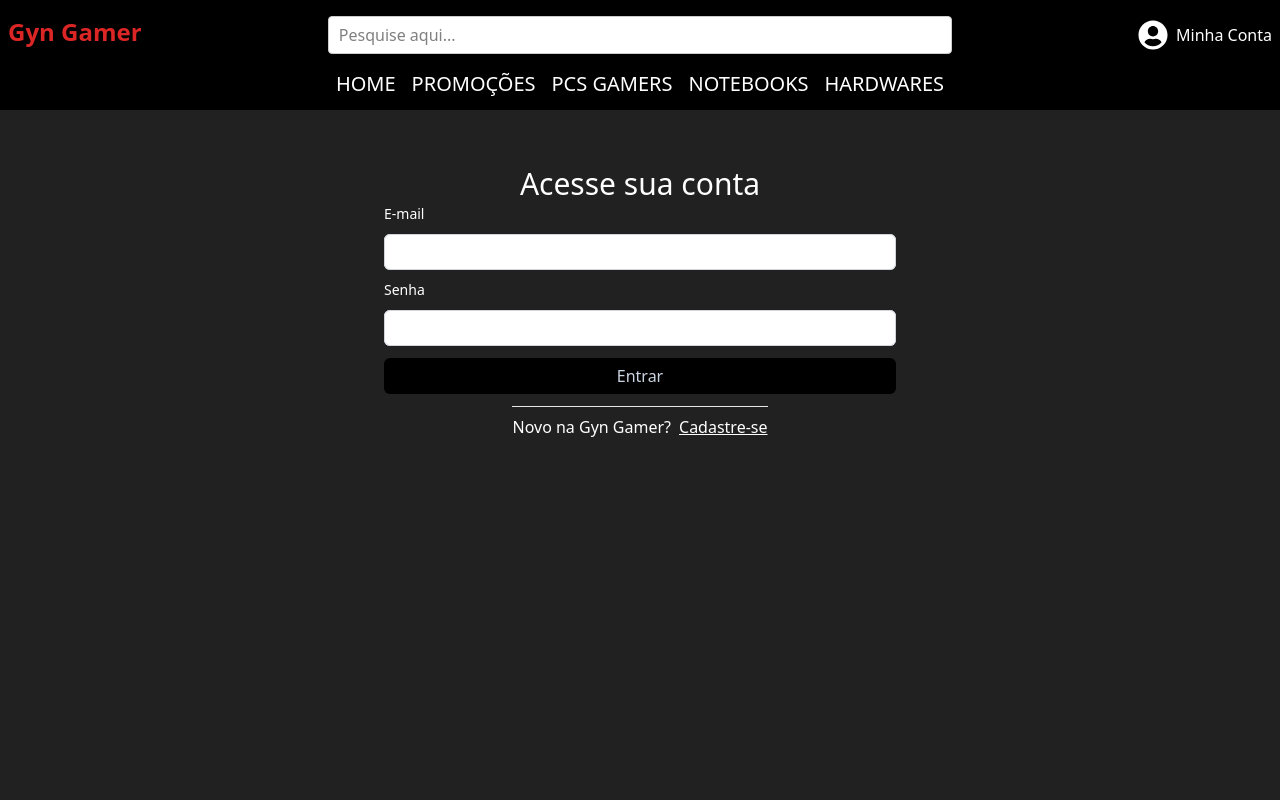
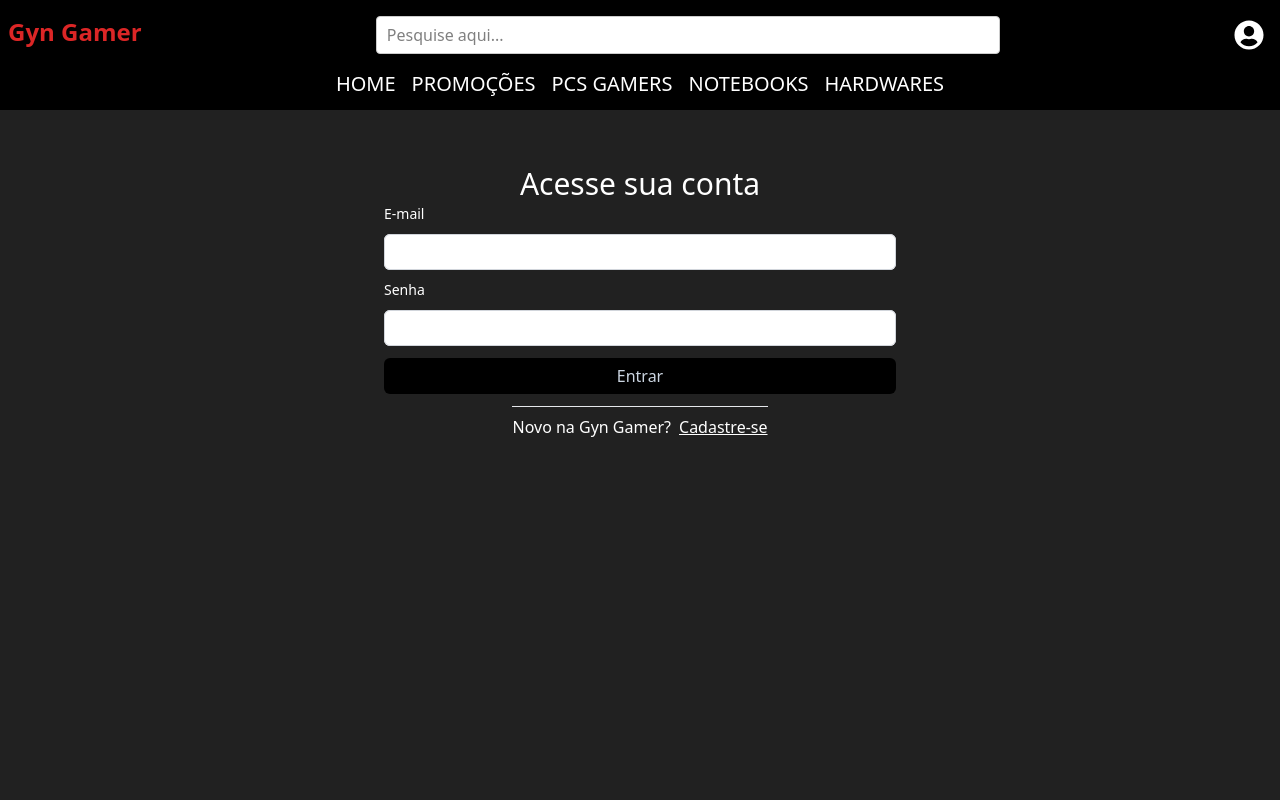
Before and after one commit to Rein4ldoAlv3s/gyn-gamer, a React (Vite) app: page /minha-conta in a window 1280 px wide. Shown: the top 800 px of the page. Built offline with nearby package versions, Linux system fonts and the light colour scheme.

Commit message:
useeffect teste

```diff
--- a/src/components/MinhaConta.tsx
+++ b/src/components/MinhaConta.tsx
@@ -1,5 +1,6 @@
 import axios from 'axios';
 import React, { useEffect, useState } from 'react'
+import { Link, Navigate, useNavigate } from 'react-router-dom'
 
 export interface User {
     username: string;
@@ -10,6 +11,8 @@ const MinhaConta = () => {
 
     const [email, setEmail] = useState<any>(0);
     const [password, setPassword] = useState<any>(0);
+    const [userAuthenticated, setUserAuthenticated] = useState<any>(0);
+    const navigate = useNavigate();
 
     const user: User = {
         username: email,
@@ -19,7 +22,9 @@ const MinhaConta = () => {
     function authentic() {
         axios.post('http://localhost:3000/login', user)
             .then(function (response) {
+                sessionStorage.setItem('token', response.data.token);
                 console.log(response);
+                navigate("/")
             })
             .catch(function (error) {
                 console.error(error);
--- a/src/components/Navbar.tsx
+++ b/src/components/Navbar.tsx
@@ -10,12 +10,18 @@ const Navbar = () => {
 
   const navigate = useNavigate();
   const [opcoes, setOpcoes] = useState();
+  const [nomeUsuario, setNomeUsuario] = useState<string>();
 
   useEffect(() => {
     const opcoes: any = PRODUTOS.map(function (prod) {
       return { value: prod.name, label: prod.name, id: prod.id };
     })
     setOpcoes(opcoes);
+
+    if (sessionStorage.getItem("token")) {
+      setNomeUsuario("dasdsa");
+    }
+
   }, []);
 
   const autoCompleteChange = (selectedOption: any) => {
@@ -45,7 +51,7 @@ const Navbar = () => {
         />
         <div className='flex items-center'>
           <FaUserCircle size={30} className='mr-2 text-white ' />
-          <a href="/minha-conta" className='text-white '>Minha Conta</a>
+          <a href="/minha-conta" className='text-white '>{nomeUsuario}</a>
         </div>
 
       </header >
```
